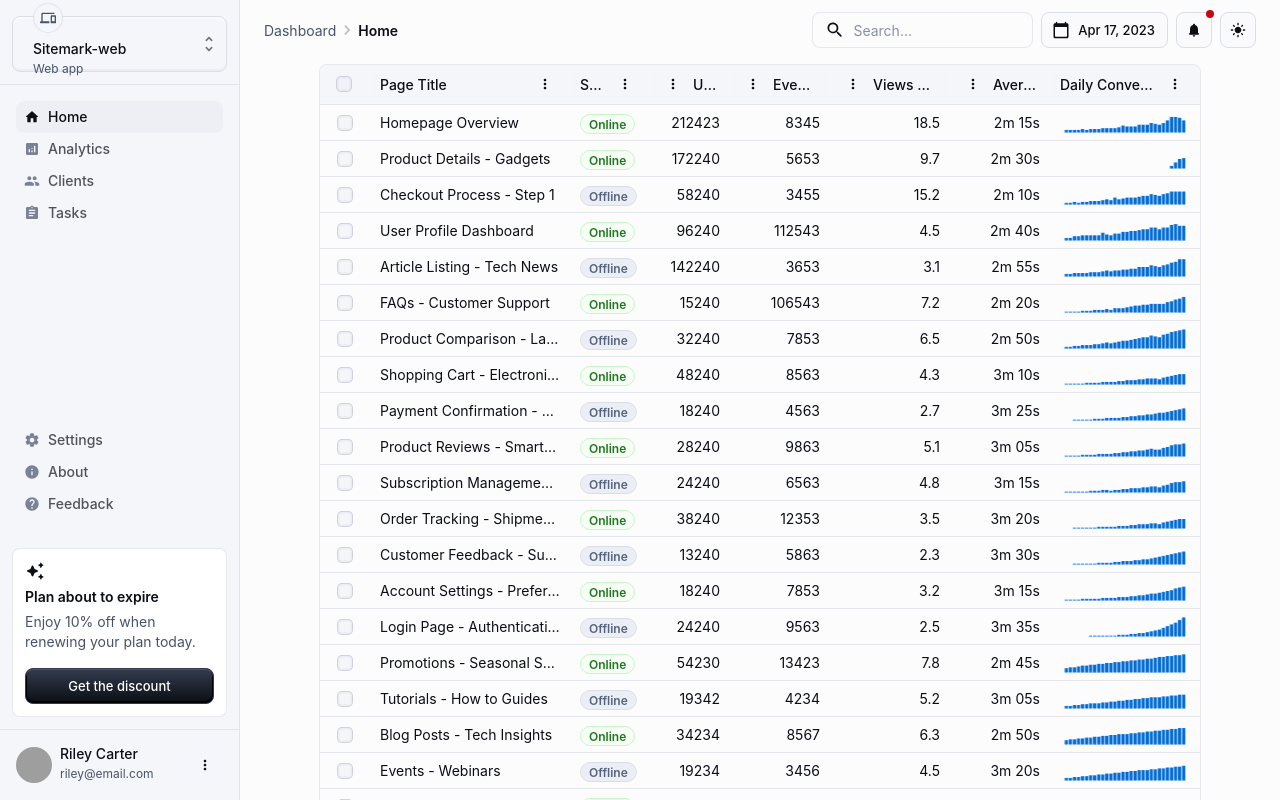
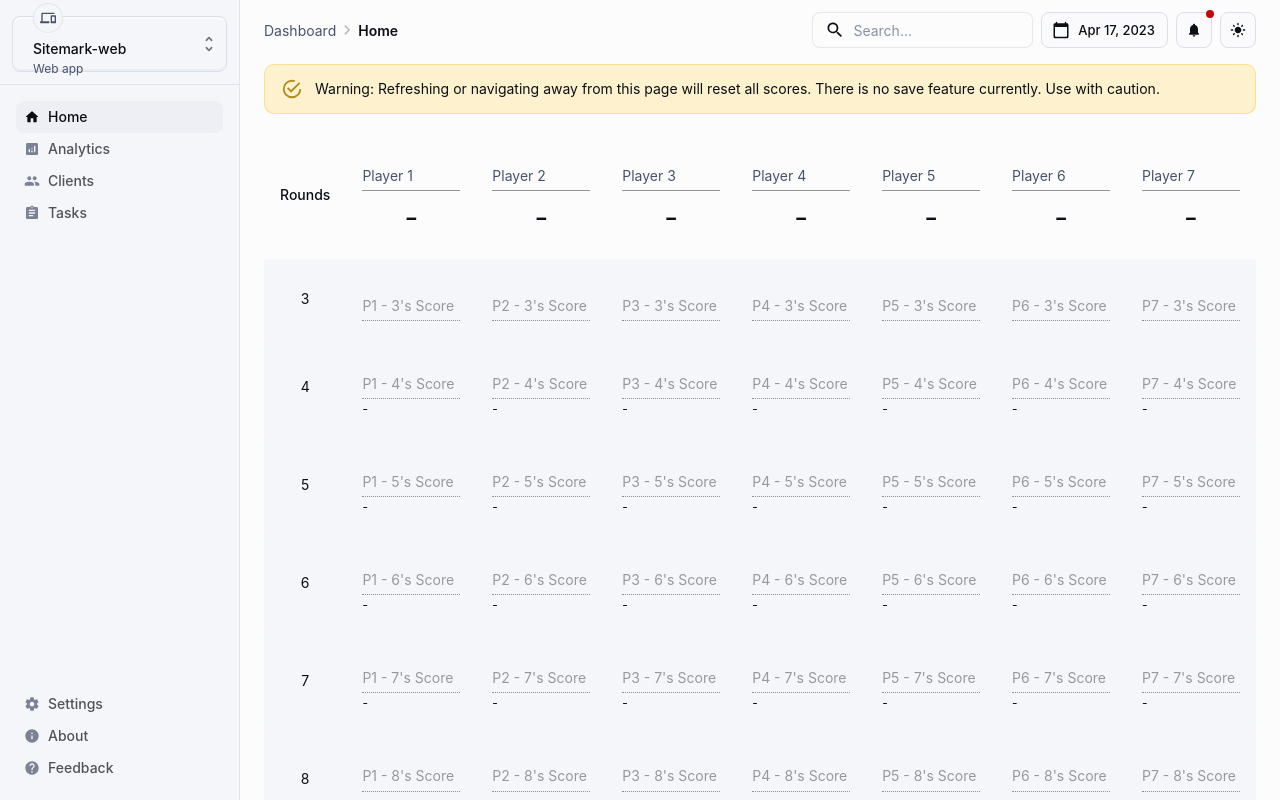
Before and after one commit to dlennox24/scoreboard, a Next.js app: page /five-crowns in a window 1280 px wide. Shown: the top 800 px of the page. Built offline with nearby package versions, Linux system fonts and the light colour scheme; grey boxes are pictures that could not be loaded.

Commit message:
Basic functions of five crowns score card

```diff
--- a/src/components/SideMenu.tsx
+++ b/src/components/SideMenu.tsx
@@ -1,15 +1,13 @@
-import * as React from 'react';
-import { styled } from '@mui/material/styles';
 import Avatar from '@mui/material/Avatar';
-import MuiDrawer, { drawerClasses } from '@mui/material/Drawer';
 import Box from '@mui/material/Box';
 import Divider from '@mui/material/Divider';
+import MuiDrawer, { drawerClasses } from '@mui/material/Drawer';
 import Stack from '@mui/material/Stack';
+import { styled } from '@mui/material/styles';
 import Typography from '@mui/material/Typography';
+import MenuContent from './MenuContent';
+import OptionsMenu from './OptionsMenu';
 import SelectContent from './SelectContent';
-import MenuContent from './MenuContent';
-import CardAlert from './CardAlert';
-import OptionsMenu from './OptionsMenu';
 
 const drawerWidth = 240;
 
@@ -46,8 +44,7 @@ export default function SideMenu() {
       </Box>
       <Divider />
       <MenuContent />
-      <CardAlert />
-      <Stack
+      {/* <Stack
         direction="row"
         sx={{
           p: 2,
@@ -64,7 +61,10 @@ export default function SideMenu() {
           sx={{ width: 36, height: 36 }}
         />
         <Box sx={{ mr: 'auto' }}>
-          <Typography variant="body2" sx={{ fontWeight: 500, lineHeight: '16px' }}>
+          <Typography
+            variant="body2"
+            sx={{ fontWeight: 500, lineHeight: '16px' }}
+          >
             Riley Carter
           </Typography>
           <Typography variant="caption" sx={{ color: 'text.secondary' }}>
@@ -72,7 +72,7 @@ export default function SideMenu() {
           </Typography>
         </Box>
         <OptionsMenu />
-      </Stack>
+      </Stack> */}
     </Drawer>
   );
 }
--- a/src/components/SideMenuMobile.tsx
+++ b/src/components/SideMenuMobile.tsx
@@ -1,23 +1,22 @@
-import * as React from 'react';
-import Avatar from '@mui/material/Avatar';
+import LogoutRoundedIcon from '@mui/icons-material/LogoutRounded';
+import NotificationsRoundedIcon from '@mui/icons-material/NotificationsRounded';
 import Button from '@mui/material/Button';
 import Divider from '@mui/material/Divider';
 import Drawer, { drawerClasses } from '@mui/material/Drawer';
 import Stack from '@mui/material/Stack';
-import Typography from '@mui/material/Typography';
-import LogoutRoundedIcon from '@mui/icons-material/LogoutRounded';
-import NotificationsRoundedIcon from '@mui/icons-material/NotificationsRounded';
 
 import MenuButton from './MenuButton';
 import MenuContent from './MenuContent';
-import CardAlert from './CardAlert';
 
 interface SideMenuMobileProps {
   open: boolean | undefined;
   toggleDrawer: (newOpen: boolean) => () => void;
 }
 
-export default function SideMenuMobile({ open, toggleDrawer }: SideMenuMobileProps) {
+export default function SideMenuMobile({
+  open,
+  toggleDrawer,
+}: SideMenuMobileProps) {
   return (
     <Drawer
       anchor="right"
@@ -38,7 +37,7 @@ export default function SideMenuMobile({ open, toggleDrawer }: SideMenuMobilePro
         }}
       >
         <Stack direction="row" sx={{ p: 2, pb: 0, gap: 1 }}>
-          <Stack
+          {/* <Stack
             direction="row"
             sx={{ gap: 1, alignItems: 'center', flexGrow: 1, p: 1 }}
           >
@@ -51,7 +50,7 @@ export default function SideMenuMobile({ open, toggleDrawer }: SideMenuMobilePro
             <Typography component="p" variant="h6">
               Riley Carter
             </Typography>
-          </Stack>
+          </Stack> */}
           <MenuButton showBadge>
             <NotificationsRoundedIcon />
           </MenuButton>
@@ -61,9 +60,12 @@ export default function SideMenuMobile({ open, toggleDrawer }: SideMenuMobilePro
           <MenuContent />
           <Divider />
         </Stack>
-        <CardAlert />
         <Stack sx={{ p: 2 }}>
-          <Button variant="outlined" fullWidth startIcon={<LogoutRoundedIcon />}>
+          <Button
+            variant="outlined"
+            fullWidth
+            startIcon={<LogoutRoundedIcon />}
+          >
             Logout
           </Button>
         </Stack>
--- a/src/pages/five-crowns/index.tsx
+++ b/src/pages/five-crowns/index.tsx
@@ -1,10 +1,216 @@
-import CustomizedDataGrid from '@/components/CustomizedDataGrid';
 import LayoutScoreboard from '@/layouts/Scoreboard.layout';
+import { MilitaryTech } from '@mui/icons-material';
+import { Alert, Chip, Stack, Typography } from '@mui/material';
+import { amber } from '@mui/material/colors';
+import Paper from '@mui/material/Paper';
+import Table from '@mui/material/Table';
+import TableBody from '@mui/material/TableBody';
+import TableCell from '@mui/material/TableCell';
+import TableContainer from '@mui/material/TableContainer';
+import TableHead from '@mui/material/TableHead';
+import TableRow from '@mui/material/TableRow';
+import TextField from '@mui/material/TextField';
+import * as React from 'react';
+
+interface Column {
+  id: string;
+  label: string;
+  minWidth?: number;
+  align?: 'left' | 'center' | 'right';
+  format?: (value: number) => string;
+}
+interface RowHeader {
+  id: string;
+  label: string;
+}
+
+const columnHeaders: readonly Column[] = [
+  { id: '1', label: 'Player 1', minWidth: 100 },
+  { id: '2', label: 'Player 2', minWidth: 100 },
+  { id: '3', label: 'Player 3', minWidth: 100 },
+  { id: '4', label: 'Player 4', minWidth: 100 },
+  { id: '5', label: 'Player 5', minWidth: 100 },
+  { id: '6', label: 'Player 6', minWidth: 100 },
+  { id: '7', label: 'Player 7', minWidth: 100 },
+];
+
+const rowHeaders: readonly RowHeader[] = [
+  { id: '3', label: '3' },
+  { id: '4', label: '4' },
+  { id: '5', label: '5' },
+  { id: '6', label: '6' },
+  { id: '7', label: '7' },
+  { id: '8', label: '8' },
+  { id: '9', label: '9' },
+  { id: '10', label: '10' },
+  { id: '11', label: 'Jack' },
+  { id: '12', label: 'Queen' },
+  { id: '13', label: 'King' },
+];
+
+const placesStyles = [
+  {
+    chip: { borderColor: amber[500] },
+    icon: { color: amber[500] },
+  },
+];
 
 export default function HomePage() {
+  const [scores, setScores] = React.useState(
+    Array.from({ length: rowHeaders.length }, () =>
+      new Array(columnHeaders.length).fill(-1),
+    ),
+  );
+  const [totals, setTotals] = React.useState(
+    Array.from({ length: rowHeaders.length + 1 }, () =>
+      new Array(columnHeaders.length).fill(-1),
+    ),
+  );
+  const [places, setPlaces] = React.useState(
+    new Array(columnHeaders.length).fill(-1),
+  );
+  const [players, setPlayers] = React.useState(
+    new Array(columnHeaders.length).fill(''),
+  );
+
+  const sumScoreTotals = () => {
+    const newTotals = totals.map((arr) => [...arr]);
+    const numRows = scores.length;
+    const numColumns = scores[0].length;
+
+    for (let col = 0; col < numColumns; col++) {
+      let cumSum = 0;
+      for (let row = 0; row < numRows; row++) {
+        if (scores[row][col] > -1) {
+          cumSum += scores[row][col];
+        }
+        newTotals[row][col] = scores[row][col] > -1 ? cumSum : -1;
+      }
+    }
+
+    for (let col = 0; col < numColumns; col++) {
+      let cumSum = 0;
+      for (let row = 0; row < numRows; row++) {
+        if (scores[row][col] > -1) {
+          cumSum += scores[row][col];
+        }
+        newTotals[newTotals.length - 1][col] = cumSum > 0 ? cumSum : -1;
+      }
+    }
+
+    return newTotals;
+  };
+
+  const calcPlaces = () => {
+    return totals[totals.length - 1]
+      .map((value, index) => ({ index, value }))
+      .sort((a, b) => b.value - a.value)
+      .map((total) => total.index);
+  };
+
+  // eslint-disable-next-line @typescript-eslint/no-explicit-any
+  const handleUpdateScore = (event: { target: any }) => {
+    const {
+      target: { value, id },
+    } = event;
+    const [i, j] = id.split('-')[1].split(':');
+    scores[i][j] = parseInt(value, 10);
+    setScores(scores);
+    setTotals(sumScoreTotals());
+    console.log(calcPlaces(), totals[totals.length - 1]);
+    setPlaces(calcPlaces());
+  };
+
+  const handleUpdatePlayer = (event) => {
+    const {
+      target: { value, id },
+    } = event;
+    const [, i] = id.split('-');
+    const newPlayers = players.map((p) => p);
+    newPlayers[i] = value;
+    setPlayers(newPlayers);
+    console.log(newPlayers);
+  };
+
   return (
     <LayoutScoreboard>
-      <CustomizedDataGrid />
+      <Alert sx={{ width: '100%' }}>
+        Warning: Refreshing or navigating away from this page will reset all
+        scores. There is no save feature currently. Use with caution.
+      </Alert>
+      <Paper sx={{ width: '100%', overflow: 'hidden' }}>
+        <TableContainer>
+          <Table stickyHeader aria-label="sticky table">
+            <TableHead>
+              <TableRow>
+                <TableCell align="center">Rounds</TableCell>
+                {columnHeaders.map((columnHeader, i) => (
+                  <TableCell key={columnHeader.id}>
+                    <Stack>
+                      <TextField
+                        id={`nameField-${i}`}
+                        label={columnHeader.label}
+                        variant="standard"
+                        onChange={handleUpdatePlayer}
+                      />
+                      <Typography variant="h3" align="center" sx={{ my: 1 }}>
+                        {totals[totals.length - 1][i] > -1
+                          ? totals[totals.length - 1][i]
+                          : '-'}
+                      </Typography>
+                      {false && totals[totals.length - 1][i] > -1 && (
+                        <Chip
+                          icon={<MilitaryTech sx={{ color: 'green' }} />}
+                          label={`${places.indexOf(i) + 1} Place`}
+                          variant="outlined"
+                        />
+                      )}
+                    </Stack>
+                  </TableCell>
+                ))}
+              </TableRow>
+            </TableHead>
+            <TableBody>
+              {totals.slice(0, totals.length - 1).map((totalRow, i) => {
+                return (
+                  <TableRow
+                    hover
+                    role="checkbox"
+                    tabIndex={-1}
+                    key={rowHeaders[i].id}
+                  >
+                    <TableCell align="center">{rowHeaders[i].label}</TableCell>
+                    {totalRow.map((total, j) => {
+                      return (
+                        <TableCell
+                          key={columnHeaders[j].id}
+                          align={columnHeaders[j].align}
+                        >
+                          <Stack>
+                            <TextField
+                              id={`score-${i}:${j}`}
+                              label={`P${columnHeaders[j].id} - ${rowHeaders[i].label}'s Score`}
+                              variant="standard"
+                              onChange={handleUpdateScore}
+                              type="number"
+                              disabled={!players[j]}
+                            />
+                            {i !== 0 && (
+                              <Typography variant="caption">
+                                {total > -1 ? total : '-'}
+                              </Typography>
+                            )}
+                          </Stack>
+                        </TableCell>
+                      );
+                    })}
+                  </TableRow>
+                );
+              })}
+            </TableBody>
+          </Table>
+        </TableContainer>
+      </Paper>
     </LayoutScoreboard>
   );
 }
```
